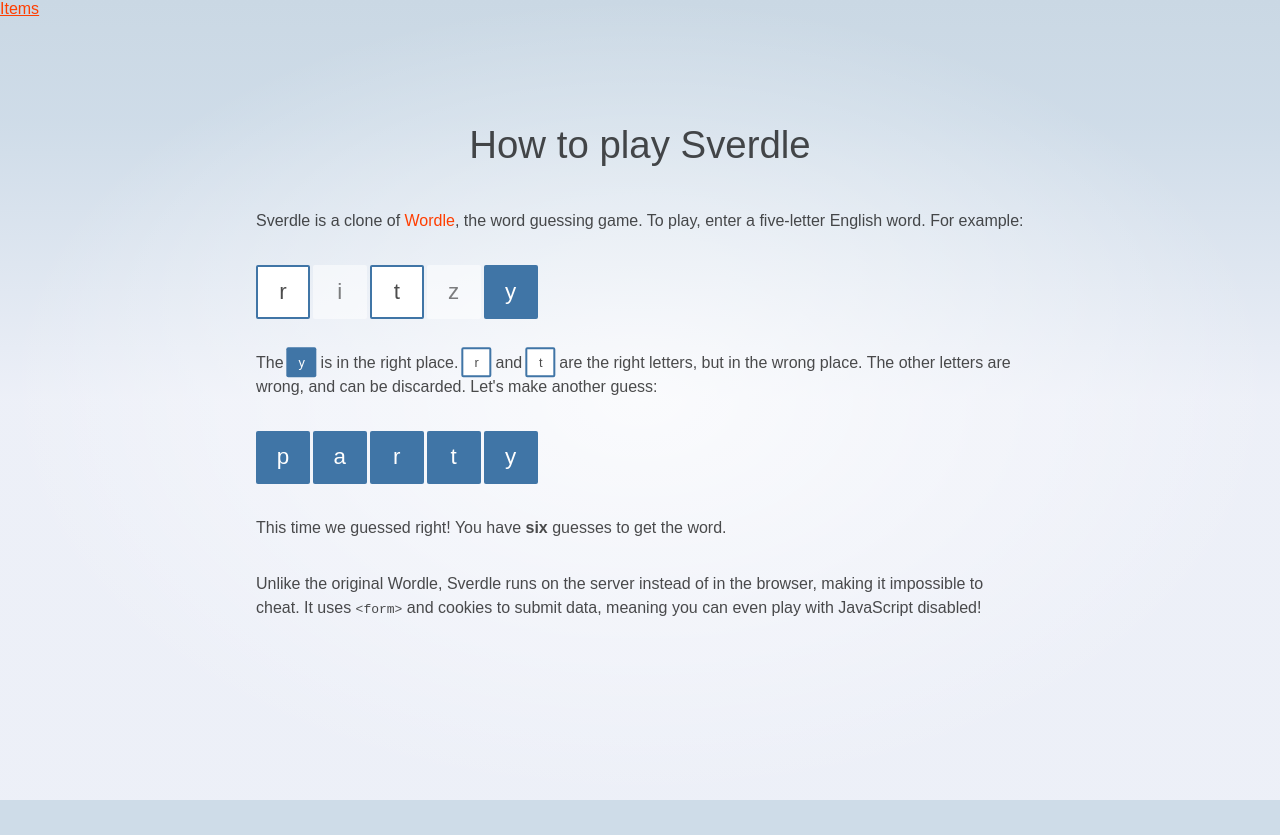
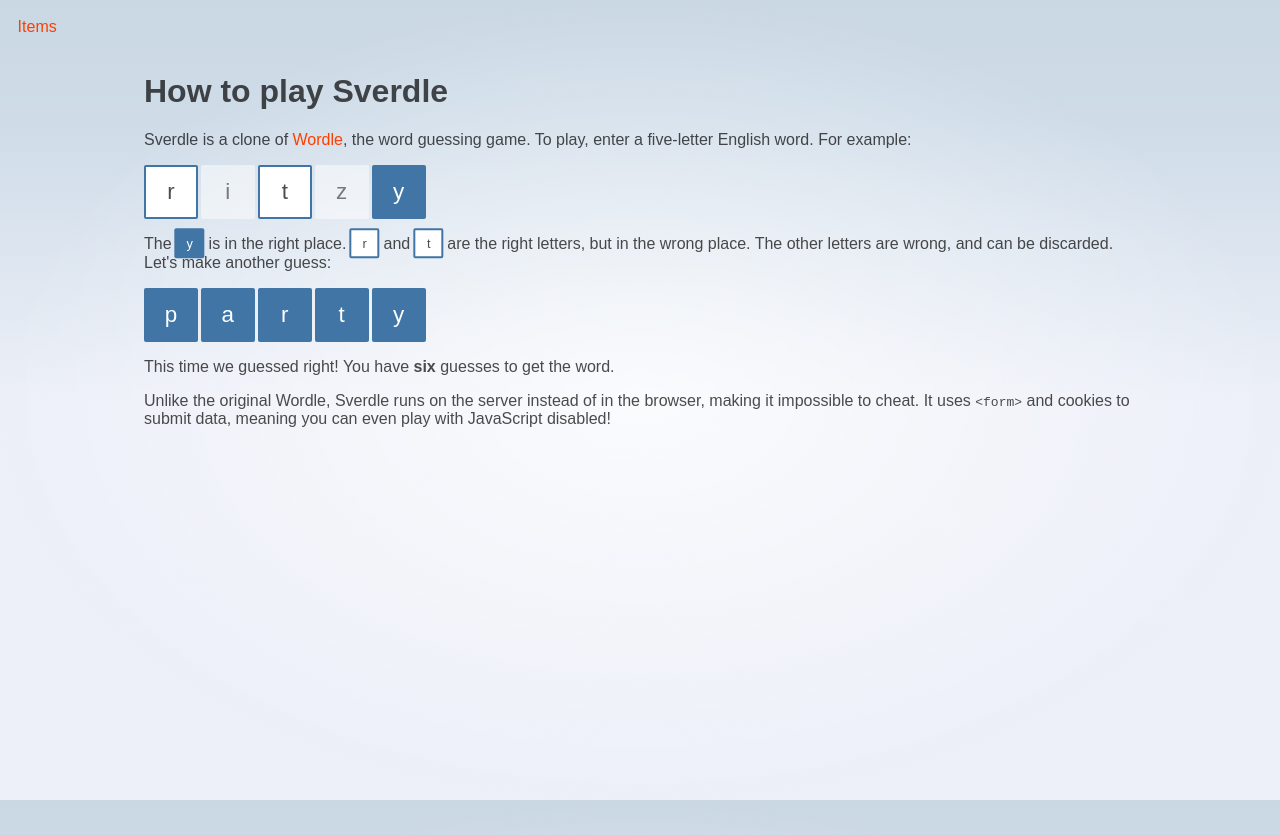
Before and after one commit to kowasaur/toktaui, a SvelteKit app: page /sverdle/how-to-play in a window 1280 px wide. Before the commit the page ends 800 px from the top, so only its background shows below. Built offline with nearby package versions, Linux system fonts and the light colour scheme.

Commit message:
add rupee costs

```diff
--- a/src/routes/styles.css
+++ b/src/routes/styles.css
@@ -1,9 +1,9 @@
-@import '@fontsource/fira-mono';
+@import "@fontsource/fira-mono";
 
 :root {
-	--font-body: Arial, -apple-system, BlinkMacSystemFont, 'Segoe UI', Roboto, Oxygen, Ubuntu,
-		Cantarell, 'Open Sans', 'Helvetica Neue', sans-serif;
-	--font-mono: 'Fira Mono', monospace;
+    --font-body: Arial, -apple-system, BlinkMacSystemFont, "Segoe UI", Roboto, Oxygen, Ubuntu,
+        Cantarell, "Open Sans", "Helvetica Neue", sans-serif;
+    --font-mono: "Fira Mono", monospace;
     --color-bg-0: rgb(202, 216, 228);
     --color-bg-1: hsl(209, 36%, 86%);
     --color-bg-2: hsl(224, 44%, 95%);
@@ -18,7 +18,7 @@
 
 body {
     min-height: 100vh;
-	margin: 0;
+    padding: 0.6rem;
     background-attachment: fixed;
     background-color: var(--color-bg-1);
     background-size: 100vw 100vh;
@@ -30,78 +30,7 @@
         linear-gradient(180deg, var(--color-bg-0) 0%, var(--color-bg-1) 15%, var(--color-bg-2) 50%);
 }
 
-h1,
-h2,
-p {
-	font-weight: 400;
-}
-
-p {
-	line-height: 1.5;
-}
-
 a {
     color: var(--color-theme-1);
     text-decoration: none;
 }
-
-a:hover {
-	text-decoration: underline;
-}
-
-h1 {
-	font-size: 2rem;
-	text-align: center;
-}
-
-h2 {
-	font-size: 1rem;
-}
-
-pre {
-	font-size: 16px;
-	font-family: var(--font-mono);
-	background-color: rgba(255, 255, 255, 0.45);
-	border-radius: 3px;
-	box-shadow: 2px 2px 6px rgb(255 255 255 / 25%);
-	padding: 0.5em;
-	overflow-x: auto;
-	color: var(--color-text);
-}
-
-.text-column {
-	display: flex;
-	max-width: 48rem;
-	flex: 0.6;
-	flex-direction: column;
-	justify-content: center;
-	margin: 0 auto;
-}
-
-input,
-button {
-	font-size: inherit;
-	font-family: inherit;
-}
-
-button:focus:not(:focus-visible) {
-	outline: none;
-}
-
-@media (min-width: 720px) {
-	h1 {
-		font-size: 2.4rem;
-	}
-}
-
-.visually-hidden {
-	border: 0;
-	clip: rect(0 0 0 0);
-	height: auto;
-	margin: 0;
-	overflow: hidden;
-	padding: 0;
-	position: absolute;
-	width: 1px;
-	white-space: nowrap;
-}
```
Also changed, not shown: src/routes/+page.svelte (+14 -9 lines), src/lib/data.json, 1 other file (tests, documents, lock files or other folders). Lines whose indentation alone changed are shown as unchanged.
